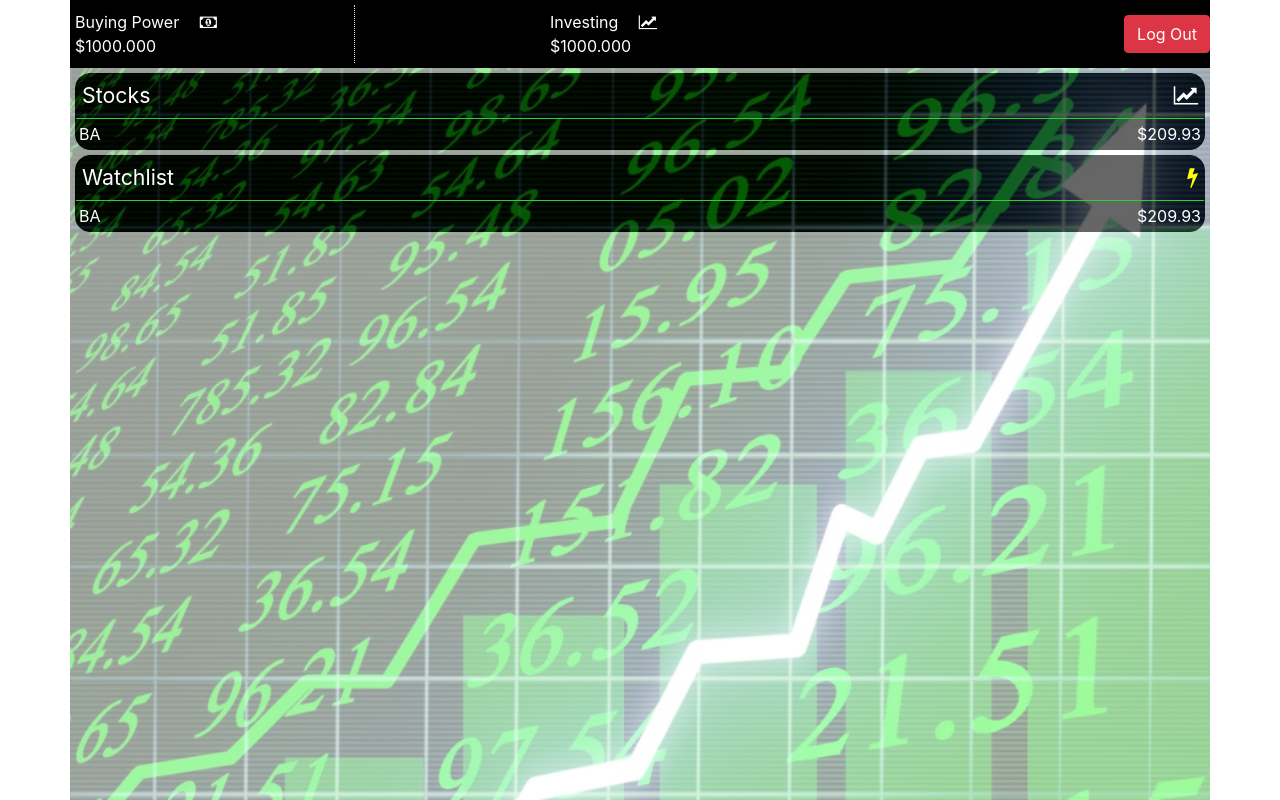
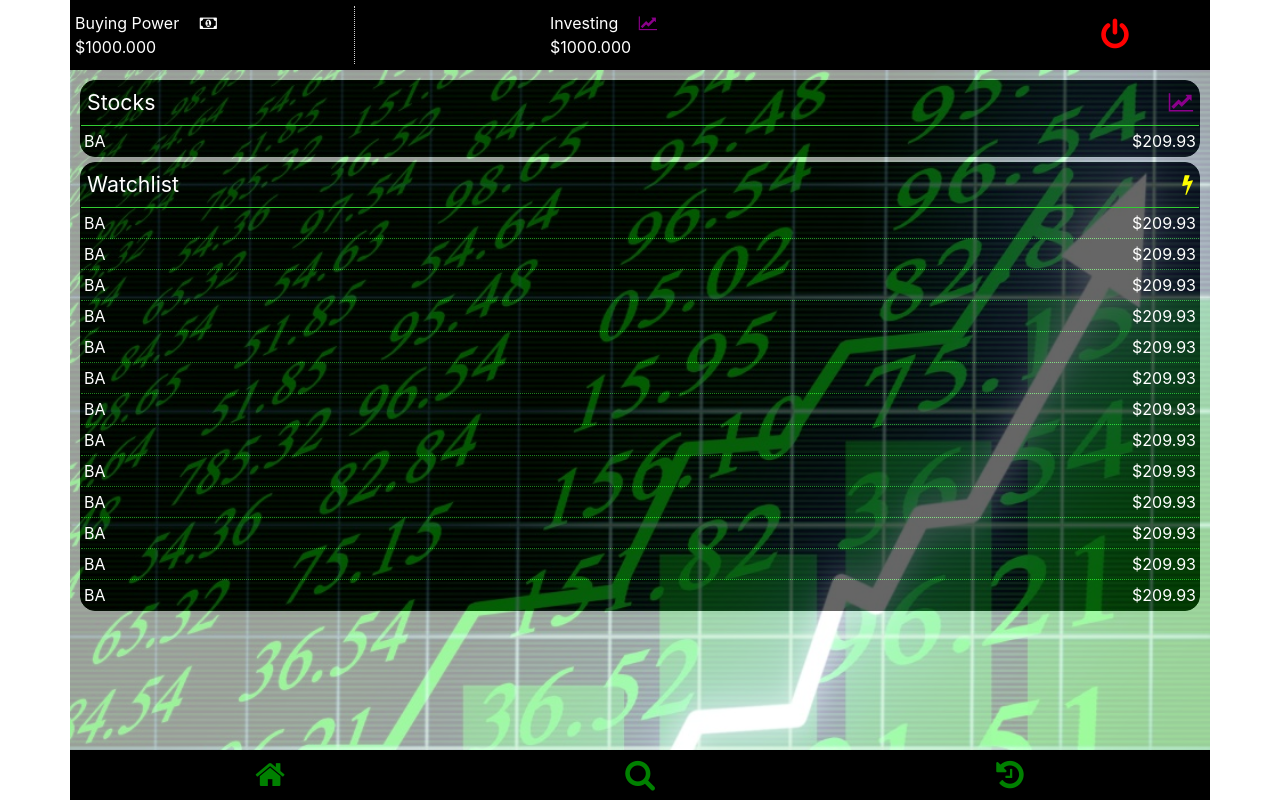
Before and after one commit to dagmawig/mock-trader-full-stack, a React (Create React App) app: page / in a window 1280 px wide. Built offline with nearby package versions, Linux system fonts and the light colour scheme.

Commit message:
added footer section

```diff
--- a/src/App.js
+++ b/src/App.js
@@ -3,6 +3,7 @@ import './App.css';
 import Login from './components/Login';
 import Header from './components/Header';
 import Home from './components/Home';
+import Footer from './components/Footer';
 
 function App() {
   return (
@@ -15,6 +16,7 @@ function App() {
           <Route path="/">
             <Header />
             <Home/>
+            <Footer/>
           </Route>
         </Switch>
       </div>
--- /dev/null
+++ b/src/components/Footer.css
@@ -0,0 +1,37 @@
+.footer {
+    position: sticky;
+    width: 100%;
+    bottom: 0;
+    display: flex;
+    align-items: center;
+    height: 50px;
+    z-index: 20;
+    background-color:black;
+}
+.footer_row {
+    height: 100%;
+    display: flex;
+    width: 100%;
+    margin: 0px;
+    padding: 0px;
+    align-items: center;
+    justify-content: space-between;
+}
+.footer_home, .footer_search, .footer_history {
+    width: 100%;
+    height: 100%;
+    display: flex;
+    justify-content: center;
+    align-items: center;
+}
+.footer_button {
+    width: 50%;
+    height: 75%;
+    background-color: Transparent;
+    border: none;
+    outline: none;
+    cursor: pointer;
+}
+.fa-home, .fa-history, .fa-search {
+    color: green;
+}
--- /dev/null
+++ b/src/components/Footer.js
@@ -0,0 +1,22 @@
+import React from 'react';
+import './Footer.css';
+
+function Footer() {
+    return (
+        <div className="footer container">
+            <div className="footer_row row">
+                <div className="footer_home col-4">
+                    <button className ="footer_button"><i className="fa fa-home fa-2x"></i></button>
+                </div>
+                <div className="footer_search col-4">
+                    <button className ="footer_button"><i className="fa fa-search fa-2x"></i></button>
+                </div>
+                <div className="footer_history col-4">
+                    <button className ="footer_button"><i className="fa fa-history fa-2x"></i></button>
+                </div>
+            </div>
+        </div>
+    );
+}
+
+export default Footer;
--- a/src/components/Header.css
+++ b/src/components/Header.css
@@ -1,20 +1,22 @@
 .header {
-    padding: 0px;
-    margin-bottom: 0px;
     position: sticky;
+    width: 100%;
+    padding: 0;
     top: 0;
+    display: flex;
+    align-items: center;
+    height: 70px;
     z-index: 20;
-    height: 50px;
-
+    background-color:black;
 }
 .header_row {
     display: flex;
     width: 100%;
     margin: 0px;
-    padding: 5px 0px;
+    padding: 0px;
     align-items: center;
     justify-content: space-between;
-    background-color:black;
+    height: 100%;
     color: white;
 }
 .header_cash {
@@ -26,8 +28,20 @@
 }
 .header_logout {
     display: flex;
-    justify-content: flex-end;
+    justify-content: center;
+    align-items: center;
     padding: 0px;
+}
+.header_button {
+    width: 50%;
+    height: 75%;
+    background-color: Transparent;
+    border: none;
+    outline: none;
+    cursor: pointer;
+}
+.fa-power-off {
+    color: red;
 }
 .header_cash_top, .header_stock_top {
     display: flex;
--- a/src/components/Header.js
+++ b/src/components/Header.js
@@ -22,7 +22,7 @@ function Header() {
                     </div>
                 </div>
                 <div className="header_logout col-2">
-                    <button className="header_button btn btn-danger">Log Out</button>
+                    <button className="header_button"><i className="fa fa-power-off fa-2x" ></i></button>
                 </div>
             </div>
         </div>
--- a/src/components/Home.css
+++ b/src/components/Home.css
@@ -1,8 +1,10 @@
 .home {
+    position:static;
+    width: 100%;
+    margin: 0 auto;
     padding: 0;
-    margin-top: -50px;
-    z-index: -1;
-    height: 100vh;
+    height: calc(100vh - 120px);
+    overflow-y: scroll;
 }
 .home_row {
     min-height: 100%;
@@ -10,8 +12,7 @@
     flex-direction: column;
     width: 100%;
     margin: 0px;
-    margin-top: -50px;
-    padding: 5px;
+    padding: 10px;
     position: relative;
     align-items: center;
     color: white;
@@ -37,7 +38,7 @@
     flex-direction: column;
     width: 100%;
     margin: 0px;
-    margin-top: 68px;
+    /* margin-top: 0px; */
     margin-bottom: 5px;
 }
 .home_watchlist {
@@ -93,3 +94,6 @@
 .fa-bolt {
     color: yellow;
 }
+.fa-line-chart {
+    color: darkmagenta;
+}
--- a/src/components/Home.js
+++ b/src/components/Home.js
@@ -40,6 +40,103 @@ function Home() {
                             $209.93
                         </div>
                     </div>
+                    <div className="home_stock row">
+                        <div className="home_stock_ticker col-6">
+                            BA
+                        </div>
+                        <div className="home_stock_price col-6">
+                            $209.93
+                        </div>
+                    </div>
+                    <div className="home_stock row">
+                        <div className="home_stock_ticker col-6">
+                            BA
+                        </div>
+                        <div className="home_stock_price col-6">
+                            $209.93
+                        </div>
+                    </div>
+                    <div className="home_stock row">
+                        <div className="home_stock_ticker col-6">
+                            BA
+                        </div>
+                        <div className="home_stock_price col-6">
+                            $209.93
+                        </div>
+                    </div>
+                    <div className="home_stock row">
+                        <div className="home_stock_ticker col-6">
+                            BA
+                        </div>
+                        <div className="home_stock_price col-6">
+                            $209.93
+                        </div>
+                    </div>
+                    <div className="home_stock row">
+                        <div className="home_stock_ticker col-6">
+                            BA
+                        </div>
+                        <div className="home_stock_price col-6">
+                            $209.93
+                        </div>
+                    </div>
+                    <div className="home_stock row">
+                        <div className="home_stock_ticker col-6">
+                            BA
+                        </div>
+                        <div className="home_stock_price col-6">
+                            $209.93
+                        </div>
+                    </div>
+                    <div className="home_stock row">
+                        <div className="home_stock_ticker col-6">
+                            BA
+                        </div>
+                        <div className="home_stock_price col-6">
+                            $209.93
+                        </div>
+                    </div>
+                    <div className="home_stock row">
+                        <div className="home_stock_ticker col-6">
+                            BA
+                        </div>
+                        <div className="home_stock_price col-6">
+                            $209.93
+                        </div>
+                    </div>
+                    <div className="home_stock row">
+                        <div className="home_stock_ticker col-6">
+                            BA
+                        </div>
+                        <div className="home_stock_price col-6">
+                            $209.93
+                        </div>
+                    </div>
+                    <div className="home_stock row">
+                        <div className="home_stock_ticker col-6">
+                            BA
+                        </div>
+                        <div className="home_stock_price col-6">
+                            $209.93
+                        </div>
+                    </div>
+                    <div className="home_stock row">
+                        <div className="home_stock_ticker col-6">
+                            BA
+                        </div>
+                        <div className="home_stock_price col-6">
+                            $209.93
+                        </div>
+                    </div>
+                    <div className="home_stock row">
+                        <div className="home_stock_ticker col-6">
+                            BA
+                        </div>
+                        <div className="home_stock_price col-6">
+                            $209.93
+                        </div>
+                    </div>
+
                 </div>
             </div>
         </div>
```
Also changed, not shown: 1 other file (tests, documents, lock files or other folders).
